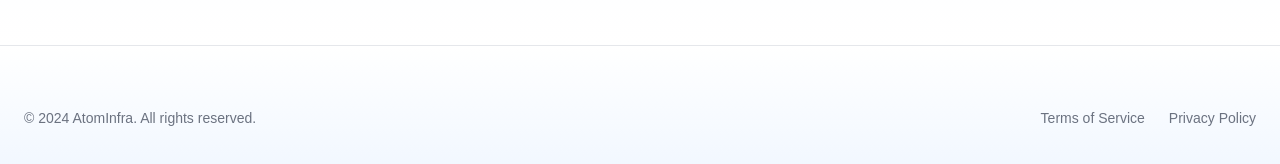
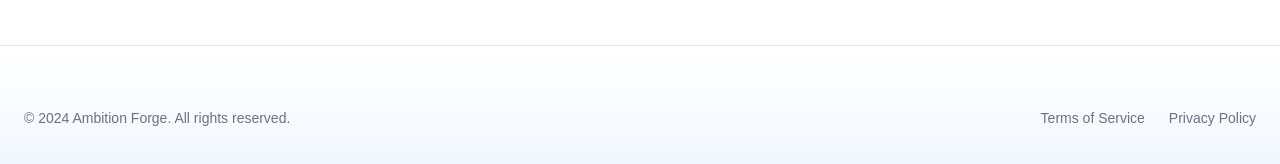
Before and after one commit to atominfra/landing-page, a Next.js app: page / in a window 1280 px wide. Shown: the part 3651-3815 px from the top of the page. Built offline with nearby package versions, Linux system fonts and the light colour scheme; no server answers.

Commit message:
changes company name in footer section

```diff
--- a/components/footer.tsx
+++ b/components/footer.tsx
@@ -2,11 +2,11 @@ import Link from "next/link"
 
 export default function Footer() {
   return (
-    <footer className="w-full py-6 bg-gradient-to-t from-blue-50 to-white dark:from-gray-800 dark:to-gray-900 border-t border-gray-200 dark:border-gray-800">
-      <div className="container px-4 md:px-6">
+    <footer className="w-full flex justify-center py-6 bg-gradient-to-t from-blue-50 to-white dark:from-gray-800 dark:to-gray-900 border-t border-gray-200 dark:border-gray-800">
+      <div className="container px-4 md:px-6 max-w-7xl">
         <div className="flex flex-col items-center justify-between gap-4 md:h-24 md:flex-row">
           <p className="text-center text-sm text-gray-500 dark:text-gray-400 md:text-left">
-            © 2024 AtomInfra. All rights reserved.
+            © 2024 Ambition Forge. All rights reserved.
           </p>
           <nav className="flex gap-4 sm:gap-6">
             <Link className="text-sm font-medium text-gray-500 hover:text-blue-600 transition-colors dark:text-gray-400 dark:hover:text-blue-400" href="/terms-of-service">
```
